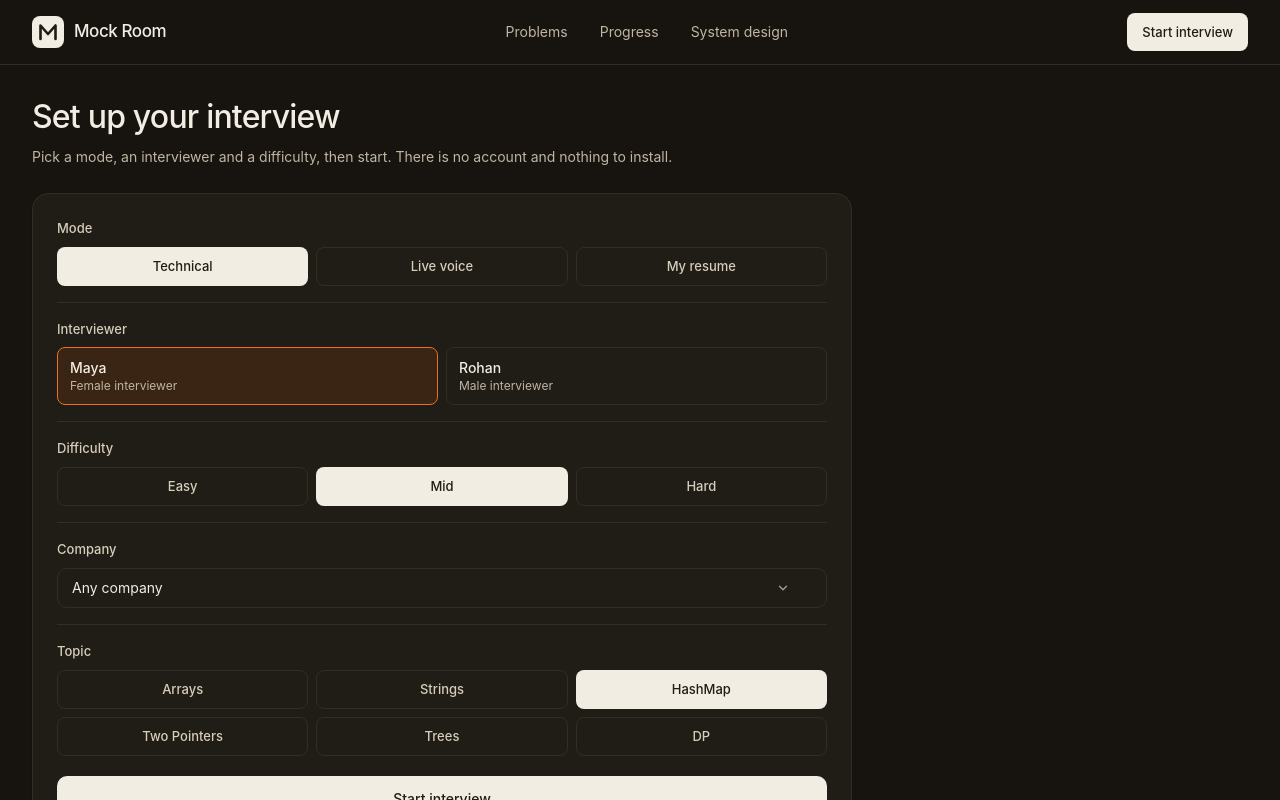
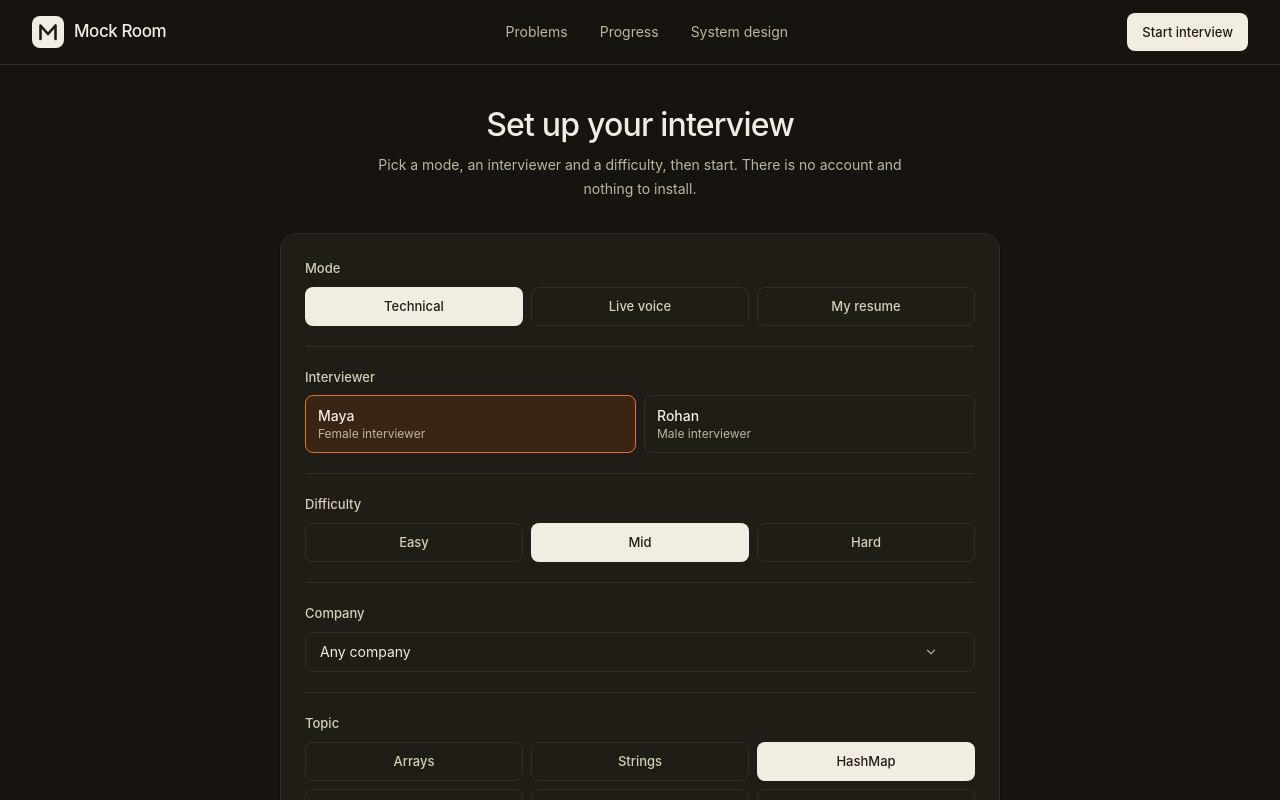
Before and after one commit to krishbuilds01/MockRoom, a Next.js app: page /setup in a window 1280 px wide. Shown: the top 800 px of the page. Built offline with nearby package versions, Linux system fonts and the light colour scheme.

Commit message:
Center the setup form in one column and tidy its rhythm

```diff
--- a/src/app/setup/page.tsx
+++ b/src/app/setup/page.tsx
@@ -7,14 +7,16 @@ export default function SetupPage() {
     <div className="min-h-dvh bg-paper">
       <TopNav />
       <main className="mx-auto w-full max-w-7xl px-5 pb-5 sm:px-8">
-        <header className="pt-8">
-          <h1 className="text-[32px] font-medium leading-tight tracking-tight text-neutral-900">Set up your interview</h1>
-          <p className="mt-2 max-w-2xl text-sm leading-6 text-neutral-600">
-            Pick a mode, an interviewer and a difficulty, then start. There is no account and nothing to install.
-          </p>
-        </header>
-        <div className="mt-6 max-w-[820px]">
-          <SetupForm />
+        <div className="mx-auto w-full max-w-[720px]">
+          <header className="pt-10 text-center">
+            <h1 className="text-[32px] font-medium leading-tight tracking-tight text-neutral-900">Set up your interview</h1>
+            <p className="mx-auto mt-2 max-w-xl text-sm leading-6 text-neutral-600">
+              Pick a mode, an interviewer and a difficulty, then start. There is no account and nothing to install.
+            </p>
+          </header>
+          <div className="mt-8">
+            <SetupForm />
+          </div>
         </div>
         <Footer />
       </main>
--- a/src/components/SetupForm.tsx
+++ b/src/components/SetupForm.tsx
@@ -119,7 +119,7 @@ export default function SetupForm() {
           <button type="button" onClick={() => setType("resume")} aria-pressed={type === "resume"} className={type === "resume" ? "btn btn-primary btn-sm w-full" : "btn btn-ghost btn-sm w-full"}>My resume</button>
         </div>
       </div>
-      <div className="mt-4 border-t border-line pt-4">
+      <div className="mt-5 border-t border-line pt-5">
         <div className="text-[13px] font-medium text-neutral-700">Interviewer</div>
         <div className="mt-2 grid grid-cols-2 gap-2" role="group" aria-label="Interviewer">
           {INTERVIEWERS.map((p) => (
@@ -140,7 +140,7 @@ export default function SetupForm() {
           ))}
         </div>
       </div>
-      <div className="mt-4 border-t border-line pt-4">
+      <div className="mt-5 border-t border-line pt-5">
         <div className="text-[13px] font-medium text-neutral-700">Difficulty</div>
         <div className="mt-2 grid grid-cols-3 gap-2" role="group" aria-label="Difficulty">
           {["Easy", "Mid", "Hard"].map((d) => (
@@ -148,14 +148,14 @@ export default function SetupForm() {
           ))}
         </div>
       </div>
-      <div className="mt-4 border-t border-line pt-4">
+      <div className="mt-5 border-t border-line pt-5">
         <div id="company-label" className="text-[13px] font-medium text-neutral-700">Company</div>
         <div className="mt-2" aria-labelledby="company-label">
           <CompanySelect value={companyId} onChange={setCompanyId} />
         </div>
       </div>
       {type === "technical" && (
-        <div className="mt-4 border-t border-line pt-4">
+        <div className="mt-5 border-t border-line pt-5">
           <div className="text-[13px] font-medium text-neutral-700">Topic</div>
           <div className="mt-2 grid grid-cols-3 gap-2" role="group" aria-label="Topic">
             {topics.map((t) => (
@@ -165,7 +165,7 @@ export default function SetupForm() {
         </div>
       )}
       {type === "resume" && (
-        <div className="mt-4 border-t border-line pt-4">
+        <div className="mt-5 border-t border-line pt-5">
           <label htmlFor="resume-text" className="text-[13px] font-medium text-neutral-700">Your resume</label>
           <textarea
             id="resume-text"
@@ -188,7 +188,7 @@ export default function SetupForm() {
         </div>
       )}
 
-      <button type="button" onClick={start} disabled={resumeBusy} className="btn btn-primary mt-5 h-12 w-full text-[15px]">
+      <button type="button" onClick={start} disabled={resumeBusy} className="btn btn-primary mt-6 h-12 w-full text-[15px]">
         {type === "resume" ? (resumeBusy ? "Building your questions..." : "Start resume interview") : "Start interview"}
       </button>
       <p className="mt-4 border-t border-line pt-3 text-[13px] leading-5 text-neutral-600">
```
